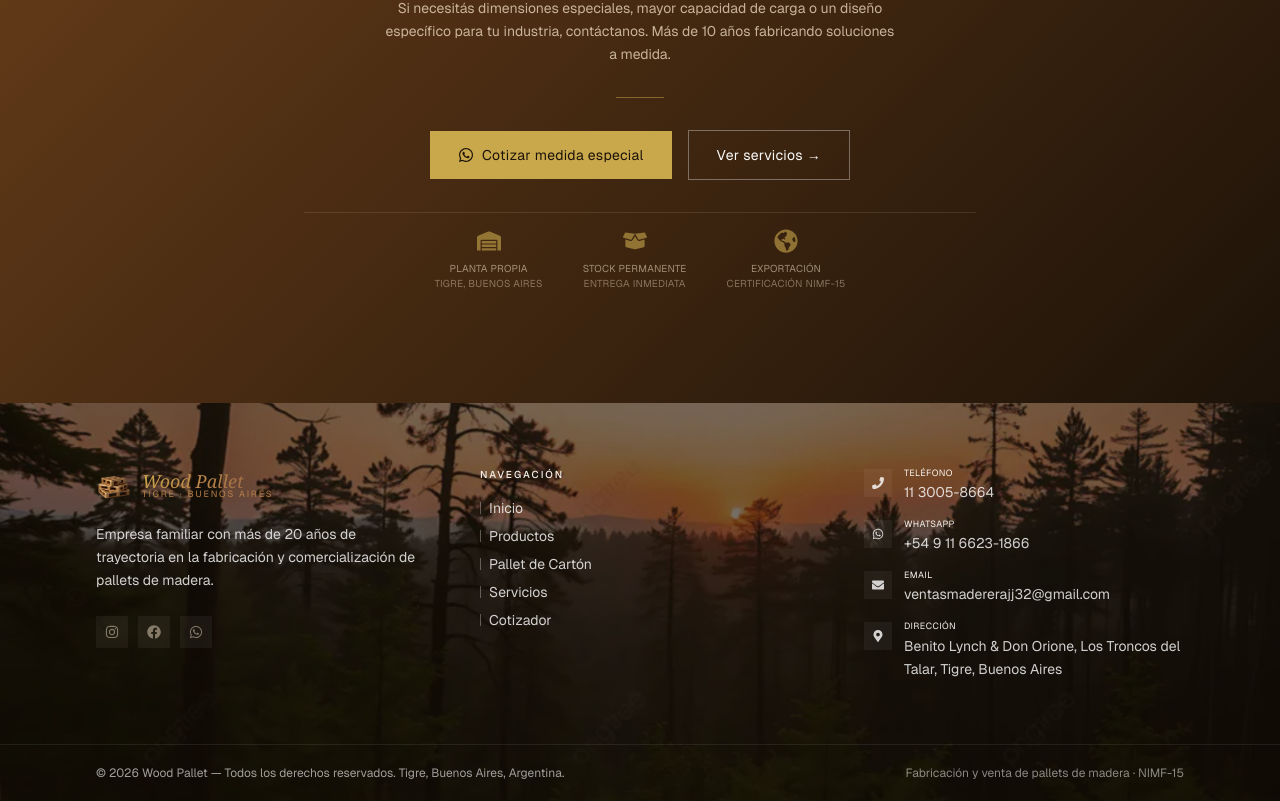
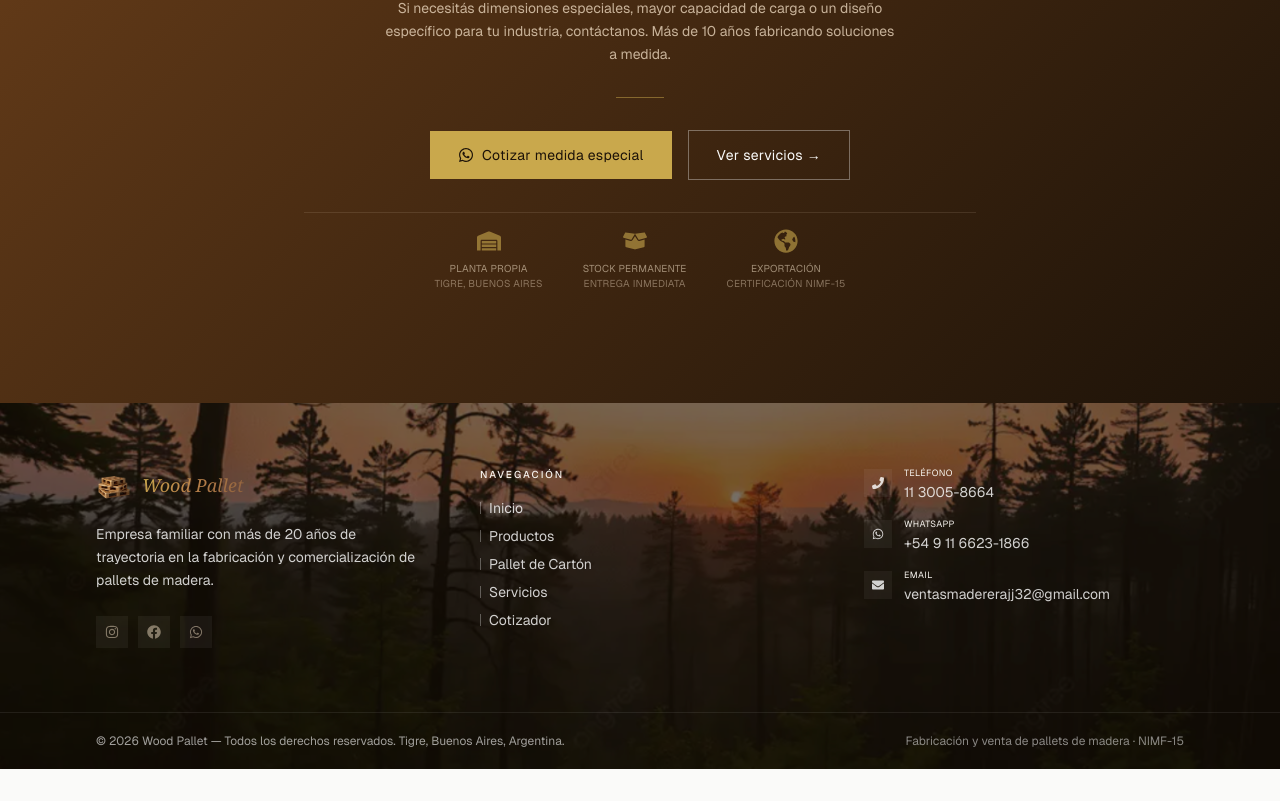
Before and after one commit to VM-Studio/wood-pallet, a Next.js app: page /productos in a window 1280 px wide. Shown: the part 4193-4994 px from the top of the page. After the commit the page ends 4962 px from the top, so only its background shows below. Built offline with nearby package versions, Linux system fonts and the light colour scheme.

Commit message:
seo: update metadata, remove old domain and location mentions; simplify hero and footer copy

```diff
--- a/src/app/layout.tsx
+++ b/src/app/layout.tsx
@@ -25,15 +25,14 @@ const geistMono = localFont({
 })
 
 export const metadata: Metadata = {
-  metadataBase: new URL('https://www.madererajj.com'),
+  metadataBase: new URL('https://www.woodpallet.com'),
   title: {
-    default: 'Wood Pallet — Pallets de Madera Nuevos y Seminuevos en Tigre, Buenos Aires',
+    default: 'Líderes en fabricación y venta de pallets',
     template: '%s | Wood Pallet',
   },
   description:
-    'Wood Pallet fabrica y vende pallets de madera nuevos y seminuevos en Tigre, Buenos Aires. ' +
-    'Más de 20 años de trayectoria — pallets Euro, normalizados, doble faz y medidas a pedido. ' +
-    'Tratamiento NIMF‑15 para exportación, stock permanente y venta mayorista. Contacto y cotizaciones rápidas.',
+    'Venta de pallets nuevos y normalizados, descartables. Stock ilimitado y despacho rápido. ' +
+    'Tratamiento NIMF‑15 para exportación. Venta mayorista y minorista. Cotizaciones ágiles y entrega programada.',
   keywords: [
     'pallets madera', 'pallets Tigre', 'pallets Buenos Aires',
     'pallets exportación', 'NIMF 15', 'pallets euro', 'pallets estandar',
@@ -48,8 +47,8 @@ export const metadata: Metadata = {
     siteName: 'Wood Pallet',
     title: 'Wood Pallet — Líderes en Pallets de Madera',
     description:
-      'Fabricación y venta de pallets de madera en Tigre, Buenos Aires. ' +
-      'Más de 20 años en el mercado. Tratamiento NIMF‑15. Stock permanente y medidas a pedido.',
+      'Venta de pallets nuevos y normalizados, descartables. Stock ilimitado y despacho rápido. ' +
+      'Tratamiento NIMF‑15 para exportación. Cotizaciones ágiles.',
     images: [
       {
         url: '/logo.webp',
@@ -62,7 +61,7 @@ export const metadata: Metadata = {
   twitter: {
     card: 'summary_large_image',
     title: 'Wood Pallet — Líderes en Pallets de Madera',
-    description: 'Fabricación y venta de pallets de madera en Tigre, Buenos Aires. NIMF‑15, stock permanente.',
+  description: 'Venta de pallets nuevos y normalizados, descartables. Stock ilimitado y despacho rápido.',
     images: ['/logo.webp'],
   },
   robots: {
--- a/src/components/layout/Footer.tsx
+++ b/src/components/layout/Footer.tsx
@@ -1,6 +1,6 @@
 import Link from 'next/link'
 import Image from 'next/image'
-import { FaWhatsapp, FaInstagram, FaFacebook, FaPhone, FaEnvelope, FaMapMarkerAlt } from 'react-icons/fa'
+import { FaWhatsapp, FaInstagram, FaFacebook, FaPhone, FaEnvelope } from 'react-icons/fa'
 import { NAV_LINKS, EMPRESA, WHATSAPP_LINKS } from '@/lib/constants'
 
 export default function Footer() {
@@ -45,9 +45,6 @@ export default function Footer() {
                       }}
                     >
                       Wood Pallet
-                  </span>
-                  <span className="text-brand-tan text-[9px] tracking-[0.2em] uppercase">
-                    Tigre · Buenos Aires
                     </span>
                   </div>
               </Link>
@@ -126,16 +123,7 @@ export default function Footer() {
                 </div>
               </a>
 
-              <a href={EMPRESA.maps} target="_blank" rel="noopener noreferrer"
-                className="flex items-start gap-3 text-sm text-white/80 hover:text-accent-gold transition-colors group">
-                <div className="w-7 h-7 bg-white/5 group-hover:bg-accent-gold/10 flex items-center justify-center shrink-0 mt-0.5 transition-colors">
-                  <FaMapMarkerAlt className="text-xs" />
-                </div>
-                <div>
-                  <p className="text-brand-cream text-[9px] uppercase tracking-wider mb-0.5">Dirección</p>
-                  <p className="leading-relaxed">{EMPRESA.direccion}</p>
-                </div>
-              </a>
+              {/* Dirección removida por preferencia del cliente (no mostrar zona) */}
             </div>
           </div>
 
--- a/src/components/sections/HeroSection.tsx
+++ b/src/components/sections/HeroSection.tsx
@@ -68,10 +68,8 @@ export default function HeroSection() {
             {/* Párrafo */}
             <FadeUp delay={0.32} inView={inView}>
               <p className="text-brand-dark/60 leading-relaxed text-sm sm:text-base sm:max-w-md">
-                Venta de pallets de madera nuevos y usados para uso local y exportación.{' '}
-                <span className="font-medium text-brand-dark">Más de 20 años</span> de
-                trayectoria familiar, stock permanente y tratamiento{' '}
-                <span className="font-medium text-brand-dark">NIMF-15</span> certificado.
+                Venta de pallets nuevos y normalizados, descartables. <span className="font-medium text-brand-dark">Stock ilimitado</span>, despacho rápido y tratamiento{' '}
+                <span className="font-medium text-brand-dark">NIMF‑15</span> para exportación.
               </p>
             </FadeUp>
 
```
Lines whose indentation alone changed are shown as unchanged.
